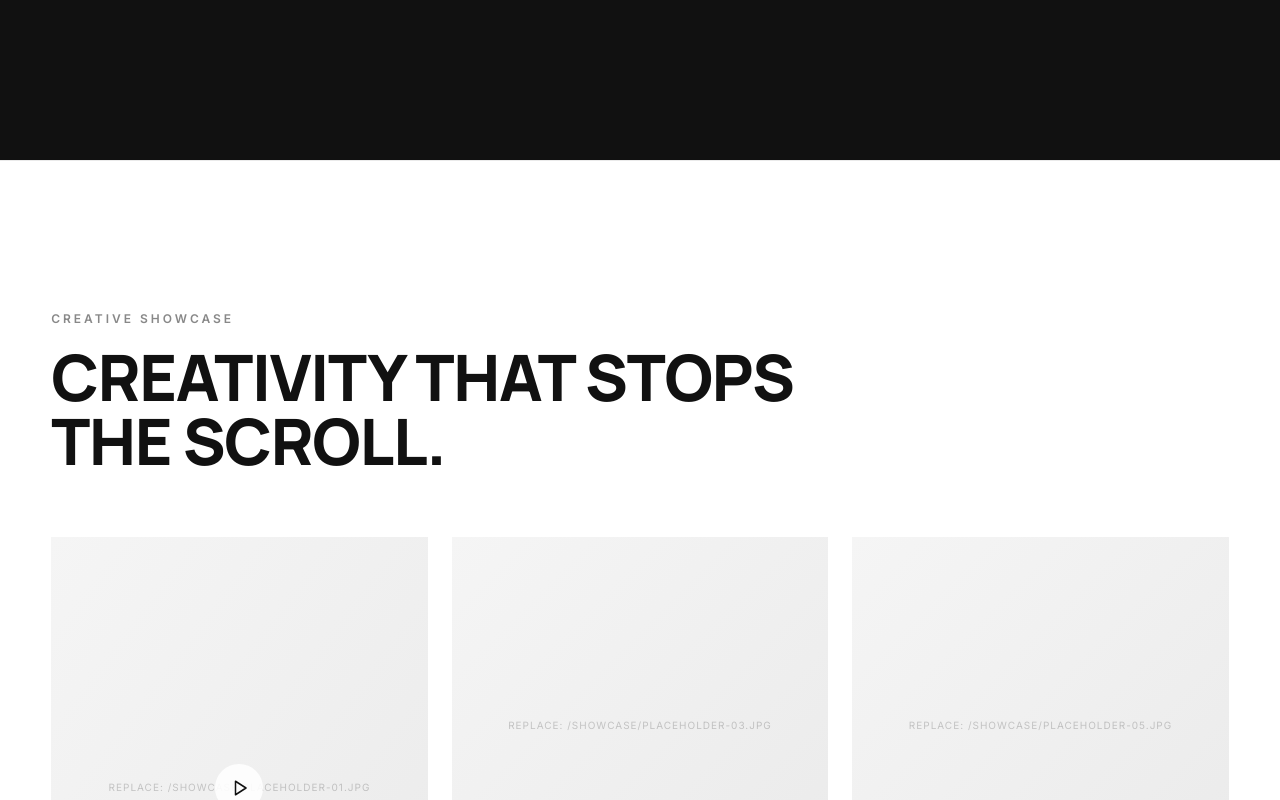
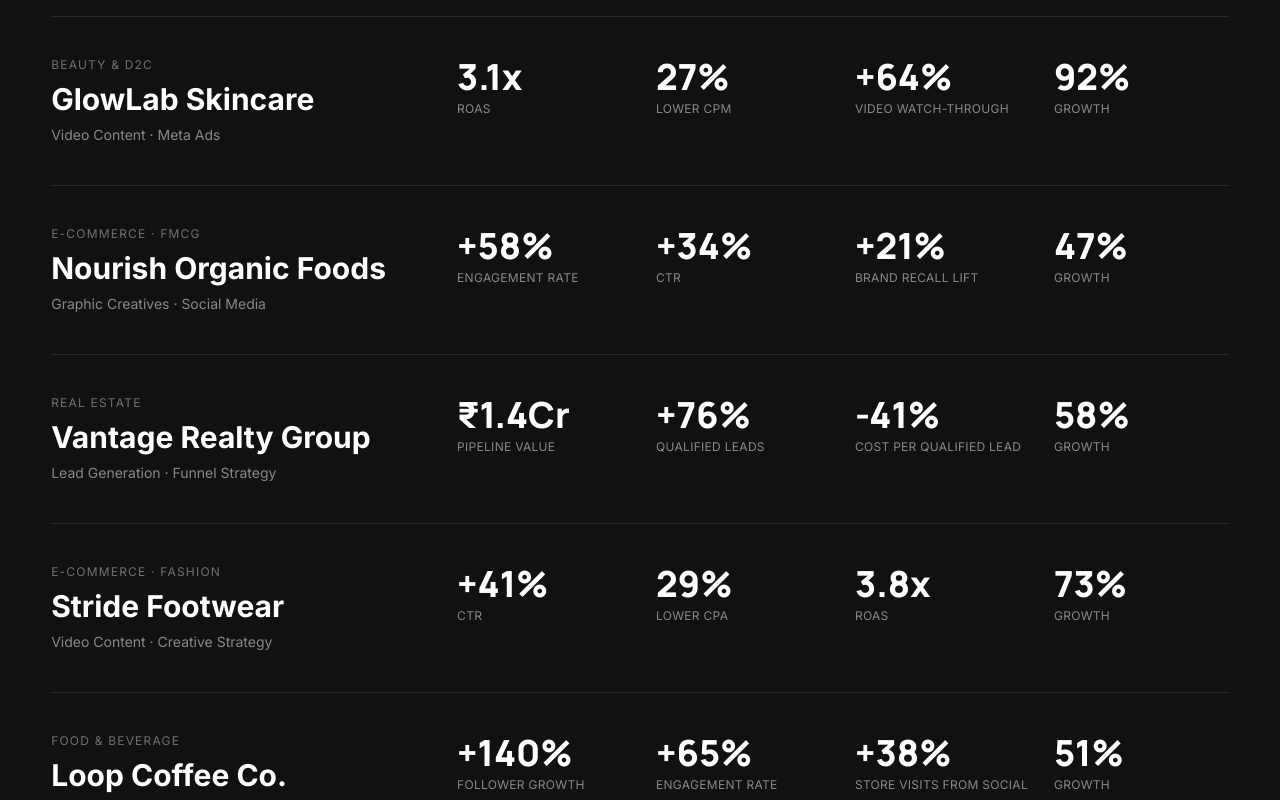
Before and after one commit to dushyantsoni273-ai/Kx-Scale-media, a Next.js app: page / in a window 1280 px wide. Shown: the part 5100-5900 px from the top of the page. Built offline with nearby package versions, Linux system fonts and the light colour scheme.

Commit message:
Fix missing case studies

```diff
--- a/data/caseStudies.ts
+++ b/data/caseStudies.ts
@@ -115,4 +115,150 @@
     finalOutcome:
       "BrightPath now acquires higher-intent students at a lower cost, with a sales team spending less time on unqualified leads.",
   },
+  {
+    slug: "glowlab-skincare",
+    client: "GlowLab Skincare",
+    industry: "Beauty & D2C",
+    services: ["Video Content", "Meta Ads"],
+    heroImage: "/case-studies/placeholder-hero-04.jpg",
+    challenge:
+      "GlowLab's polished, studio-style ad creatives were getting impressions but failing to convert on Meta — engagement was low and CPMs kept climbing.",
+    strategy:
+      "Rebuilt the creative pipeline around short-form, UGC-style video ads paired with a always-on testing cadence across Meta placements.",
+    creativeApproach:
+      "Real customers filming authentic before/after routines, with fast-paced editing and native, platform-first sound design instead of studio production.",
+    campaignSetup: [
+      "Weekly UGC video ad production cycle",
+      "Meta Advantage+ shopping campaigns",
+      "Creative testing framework by hook and angle",
+      "Dynamic retargeting for product-page visitors",
+    ],
+    metrics: [
+      { label: "ROAS", value: "3.1x" },
+      { label: "Lower CPM", value: "27%" },
+      { label: "Video Watch-Through", value: "+64%" },
+      { label: "Growth", value: "92%" },
+    ],
+    gallery: [
+      "/case-studies/gallery/placeholder-07.jpg",
+      "/case-studies/gallery/placeholder-08.jpg",
+    ],
+    finalOutcome:
+      "GlowLab now runs a always-on UGC video engine that consistently outperforms their previous studio creative, at a lower cost per result.",
+  },
+  {
+    slug: "nourish-organic",
+    client: "Nourish Organic Foods",
+    industry: "E-Commerce · FMCG",
+    services: ["Graphic Creatives", "Social Media"],
+    heroImage: "/case-studies/placeholder-hero-05.jpg",
+    challenge:
+      "Nourish had strong organic reach but an inconsistent visual identity across paid and organic posts, diluting brand recall.",
+    strategy:
+      "Developed a unified visual creative system spanning static ads, carousels, and organic social content built around one cohesive brand language.",
+    creativeApproach:
+      "A modular design system of static and carousel templates that could be quickly adapted for new products while staying visually consistent.",
+    campaignSetup: [
+      "Brand visual system and creative templates",
+      "Static + carousel ad rollout across Meta",
+      "Organic content calendar aligned to paid creative",
+      "Monthly creative refresh based on engagement data",
+    ],
+    metrics: [
+      { label: "Engagement Rate", value: "+58%" },
+      { label: "CTR", value: "+34%" },
+      { label: "Brand Recall Lift", value: "+21%" },
+      { label: "Growth", value: "47%" },
+    ],
+    gallery: ["/case-studies/gallery/placeholder-09.jpg"],
+    finalOutcome:
+      "Nourish now has a consistent, recognizable visual identity across every touchpoint, with a creative system their internal team can maintain.",
+  },
+  {
+    slug: "vantage-realty",
+    client: "Vantage Realty Group",
+    industry: "Real Estate",
+    services: ["Lead Generation", "Funnel Strategy"],
+    heroImage: "/case-studies/placeholder-hero-06.jpg",
+    challenge:
+      "Vantage was generating leads through paid ads, but a large share were unqualified, wasting the sales team's time on low-intent inquiries.",
+    strategy:
+      "Built a pre-qualification funnel that filtered leads by budget and intent before they reached the sales team, paired with automated nurture sequences.",
+    creativeApproach:
+      "Property walkthrough videos and lifestyle-focused creative aimed at the specific buyer segments each project was built for.",
+    campaignSetup: [
+      "Meta + Google lead-gen campaigns",
+      "Budget and intent pre-qualification flow",
+      "Automated WhatsApp and email nurture sequences",
+      "CRM integration for sales handoff",
+    ],
+    metrics: [
+      { label: "Pipeline Value", value: "₹1.4Cr" },
+      { label: "Qualified Leads", value: "+76%" },
+      { label: "Cost per Qualified Lead", value: "-41%" },
+      { label: "Growth", value: "58%" },
+    ],
+    gallery: [
+      "/case-studies/gallery/placeholder-10.jpg",
+      "/case-studies/gallery/placeholder-11.jpg",
+    ],
+    finalOutcome:
+      "Vantage's sales team now spends its time on genuinely qualified buyers, with a funnel that filters out low-intent leads automatically.",
+  },
+  {
+    slug: "stride-footwear",
+    client: "Stride Footwear",
+    industry: "E-Commerce · Fashion",
+    services: ["Video Content", "Creative Strategy"],
+    heroImage: "/case-studies/placeholder-hero-07.jpg",
+    challenge:
+      "Stride's ad creative had grown stale after months of the same static product shots, leading to rising ad fatigue and declining CTR.",
+    strategy:
+      "Introduced a structured creative testing system built around short-form video, refreshed on a strict weekly cadence to stay ahead of fatigue.",
+    creativeApproach:
+      "Fast-cut lifestyle and on-foot video content shot to feel native to social feeds, with hooks built around common footwear pain points.",
+    campaignSetup: [
+      "Weekly video creative refresh cycle",
+      "Meta + TikTok-style short-form ad formats",
+      "Hook-based creative testing framework",
+      "Fatigue monitoring and rotation triggers",
+    ],
+    metrics: [
+      { label: "CTR", value: "+41%" },
+      { label: "Lower CPA", value: "29%" },
+      { label: "ROAS", value: "3.8x" },
+      { label: "Growth", value: "73%" },
+    ],
+    gallery: ["/case-studies/gallery/placeholder-12.jpg"],
+    finalOutcome:
+      "Stride now maintains fresh, high-performing creative on a predictable weekly cycle, keeping ad fatigue consistently in check.",
+  },
+  {
+    slug: "loop-coffee-co",
+    client: "Loop Coffee Co.",
+    industry: "Food & Beverage",
+    services: ["Social Media", "Graphic Creatives"],
+    heroImage: "/case-studies/placeholder-hero-08.jpg",
+    challenge:
+      "Loop Coffee had loyal foot traffic but almost no digital presence, making it hard to reach new customers beyond their immediate neighborhood.",
+    strategy:
+      "Built an organic-first social media strategy paired with a consistent visual identity across every post, designed to build local brand awareness.",
+    creativeApproach:
+      "Warm, lifestyle-focused photography and short clips capturing the in-store experience, paired with a simple, recognizable visual template system.",
+    campaignSetup: [
+      "Content calendar built around store moments and seasonal drops",
+      "Consistent static creative templates for feed and stories",
+      "Community management and local engagement strategy",
+      "Boosted posts targeting nearby audiences",
+    ],
+    metrics: [
+      { label: "Follower Growth", value: "+140%" },
+      { label: "Engagement Rate", value: "+65%" },
+      { label: "Store Visits from Social", value: "+38%" },
+      { label: "Growth", value: "51%" },
+    ],
+    gallery: ["/case-studies/gallery/placeholder-13.jpg"],
+    finalOutcome:
+      "Loop Coffee now has a recognizable local brand presence online, driving a measurable share of new in-store visits.",
+  },
 ];
```
